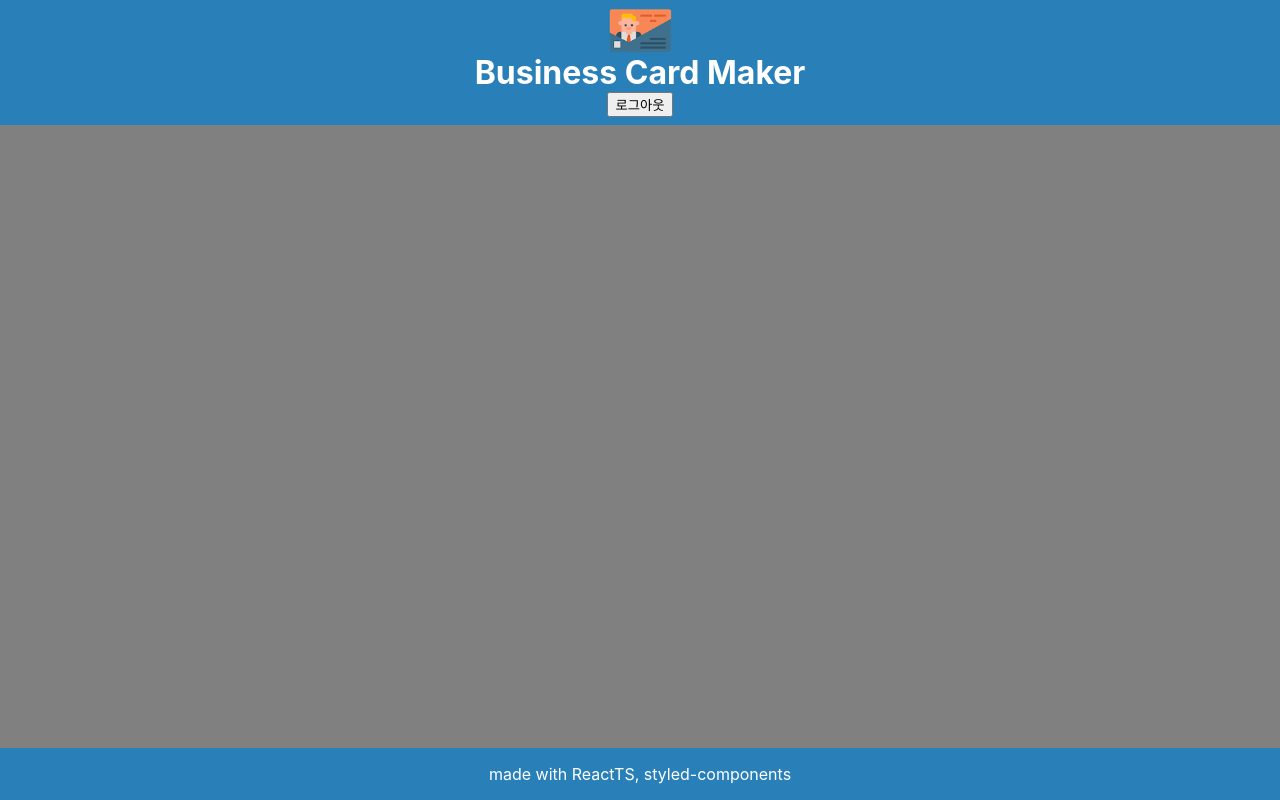
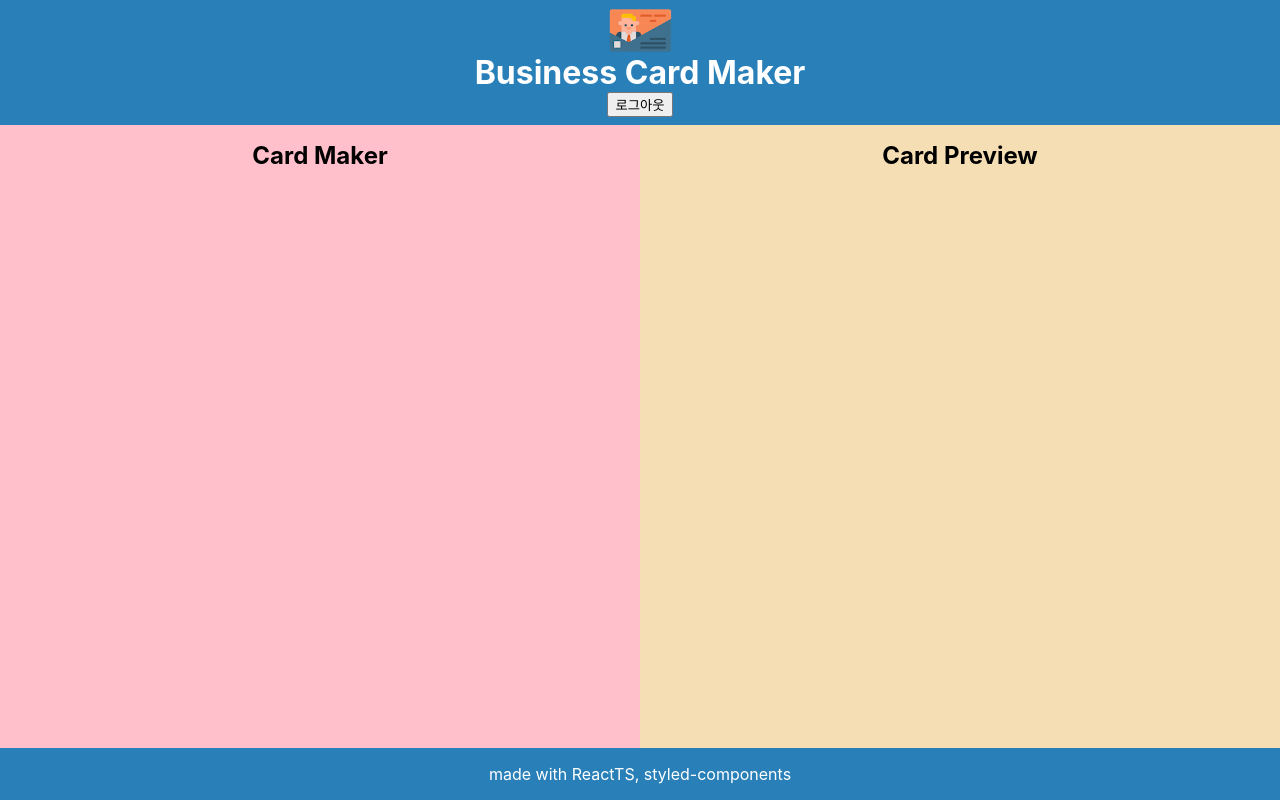
Before and after one commit to yogjin/business-card-maker, a React (Create React App) app: page /maker in a window 1280 px wide. Built offline with nearby package versions, Linux system fonts and the light colour scheme; no server answers; sample sign-in values are in the browser's storage.

Commit message:
style: Editor, Preview

```diff
--- a/src/component/Editor/Editor.tsx
+++ b/src/component/Editor/Editor.tsx
@@ -1,10 +1,24 @@
 import React from 'react';
 import { FC } from 'react';
+import styled from 'styled-components';
 
 interface EditorProps {}
 
 const Editor: FC<EditorProps> = () => {
-  return <></>;
+  return (
+    <Container>
+      <Title>Card Maker</Title>
+    </Container>
+  );
 };
 
+const Container = styled.div`
+  text-align: center;
+  background-color: pink;
+  flex-basis: 50%;
+`;
+
+const Title = styled.h1`
+  font-size: 1.5rem;
+`;
 export default Editor;
--- a/src/component/Maker/Maker.tsx
+++ b/src/component/Maker/Maker.tsx
@@ -50,5 +50,9 @@ const Container = styled.div`
 
 const Main = styled.div`
   flex: 1;
+  display: flex;
+  @media screen and (max-width: 42rem) {
+    flex-direction: column;
+  }
 `;
 export default Maker;
--- a/src/component/Preview/Preview.tsx
+++ b/src/component/Preview/Preview.tsx
@@ -1,10 +1,24 @@
 import React from 'react';
 import { FC } from 'react';
+import styled from 'styled-components';
 
 interface PreviewProps {}
 
 const Preview: FC<PreviewProps> = () => {
-  return <></>;
+  return (
+    <Container>
+      <Title>Card Preview</Title>
+    </Container>
+  );
 };
 
+const Container = styled.div`
+  text-align: center;
+  background-color: wheat;
+  flex-basis: 50%;
+`;
+
+const Title = styled.h1`
+  font-size: 1.5rem;
+`;
 export default Preview;
```
